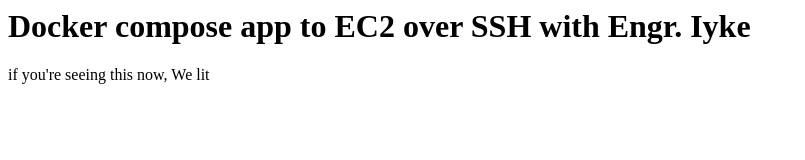
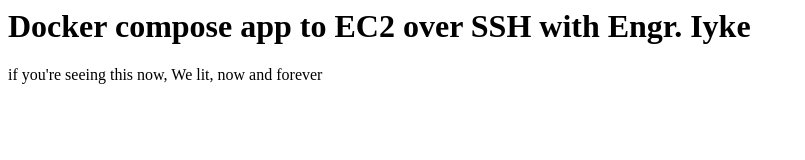
Before and after one commit to Iykaay/docker-compose-nginx-ec2, a plain HTML site: page html/index.html in a window 1280 px wide. Shown: the whole page, without its empty margins (0-805 px from the left). Drawn offline with Linux system fonts and the light colour scheme.

Commit message:
updated homepage

```diff
--- a/html/index.html
+++ b/html/index.html
@@ -1,2 +1,2 @@
 <h1>Docker compose app to EC2 over SSH  with Engr. Iyke</h1>
-<p>if you're seeing this now, We lit</p>
+<p>if you're seeing this now, We lit, now and forever</p>
```
